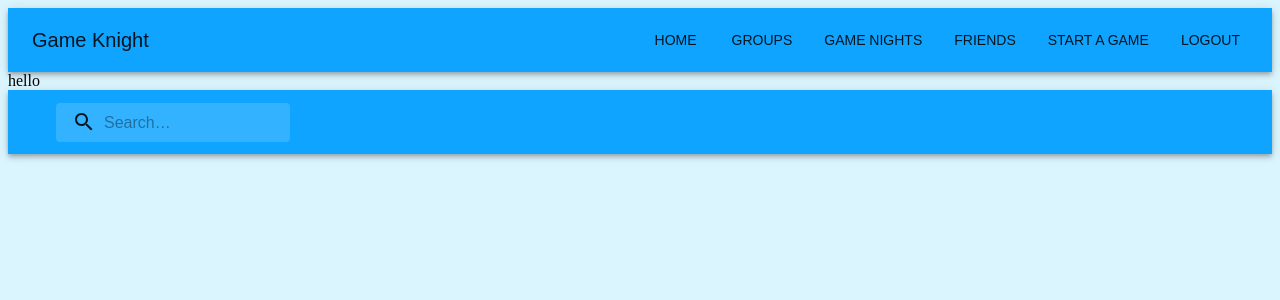
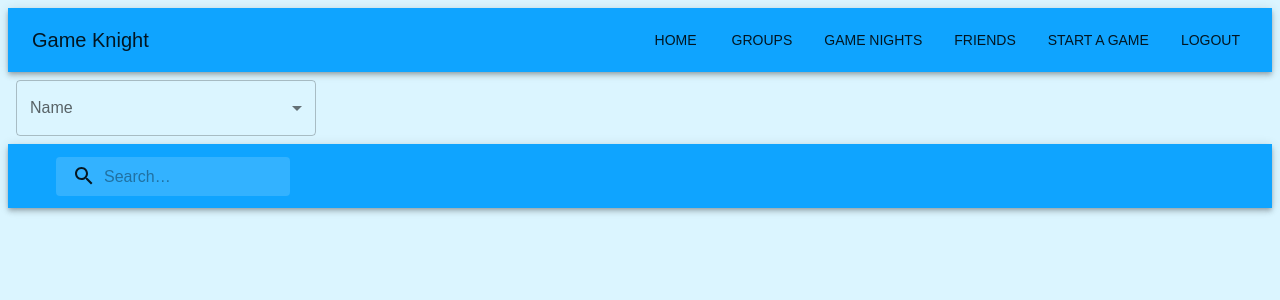
Before and after one commit to 4L00P/game-knight-legacy, a React app: page /friends in a window 1280 px wide. Shown: the top 300 px of the page. Built offline with nearby package versions, Linux system fonts and the light colour scheme; a web font is replaced by a local one.

Commit message:
Created the list component, from material ui and rendered it to the page in Friend component

```diff
--- a/src/client/components/group-friends-components/FriendsList.jsx
+++ b/src/client/components/group-friends-components/FriendsList.jsx
@@ -1,10 +1,82 @@
 import React from 'react';
 
-export default function Friends() {
+import { useTheme } from '@mui/material/styles';
+import OutlinedInput from '@mui/material/OutlinedInput';
+import InputLabel from '@mui/material/InputLabel';
+import MenuItem from '@mui/material/MenuItem';
+import FormControl from '@mui/material/FormControl';
+import Select from '@mui/material/Select';
+
+const ITEM_HEIGHT = 48;
+const ITEM_PADDING_TOP = 8;
+const MenuProps = {
+  PaperProps: {
+    style: {
+      maxHeight: ITEM_HEIGHT * 4.5 + ITEM_PADDING_TOP,
+      width: 250,
+    },
+  },
+};
+
+const names = [
+  'Oliver Hansen',
+  'Van Henry',
+  'April Tucker',
+  'Ralph Hubbard',
+  'Omar Alexander',
+  'Carlos Abbott',
+  'Miriam Wagner',
+  'Bradley Wilkerson',
+  'Virginia Andrews',
+  'Kelly Snyder',
+];
+
+function getStyles(name, personName, theme) {
+  return {
+    fontWeight: personName.includes(name)
+      ? theme.typography.fontWeightMedium
+      : theme.typography.fontWeightRegular,
+  };
+}
+
+export default function MultipleSelect() {
+  const theme = useTheme();
+  const [personName, setPersonName] = React.useState([]);
+
+  const handleChange = (event) => {
+    const {
+      target: { value },
+    } = event;
+    setPersonName(
+      // On autofill we get a stringified value.
+      typeof value === 'string' ? value.split(',') : value,
+    );
+  };
+
   return (
     <div>
-      hello
+      <FormControl sx={{ m: 1, width: 300 }}>
+        <InputLabel id="demo-multiple-name-label">Name</InputLabel>
+        <Select
+          labelId="demo-multiple-name-label"
+          id="demo-multiple-name"
+          multiple
+          value={personName}
+          onChange={handleChange}
+          input={<OutlinedInput label="Name" />}
+          MenuProps={MenuProps}
+        >
+          {names.map((name) => (
+            <MenuItem
+              key={name}
+              value={name}
+              style={getStyles(name, personName, theme)}
+            >
+              {name}
+            </MenuItem>
+          ))}
+        </Select>
+      </FormControl>
     </div>
-
   );
 }
```
